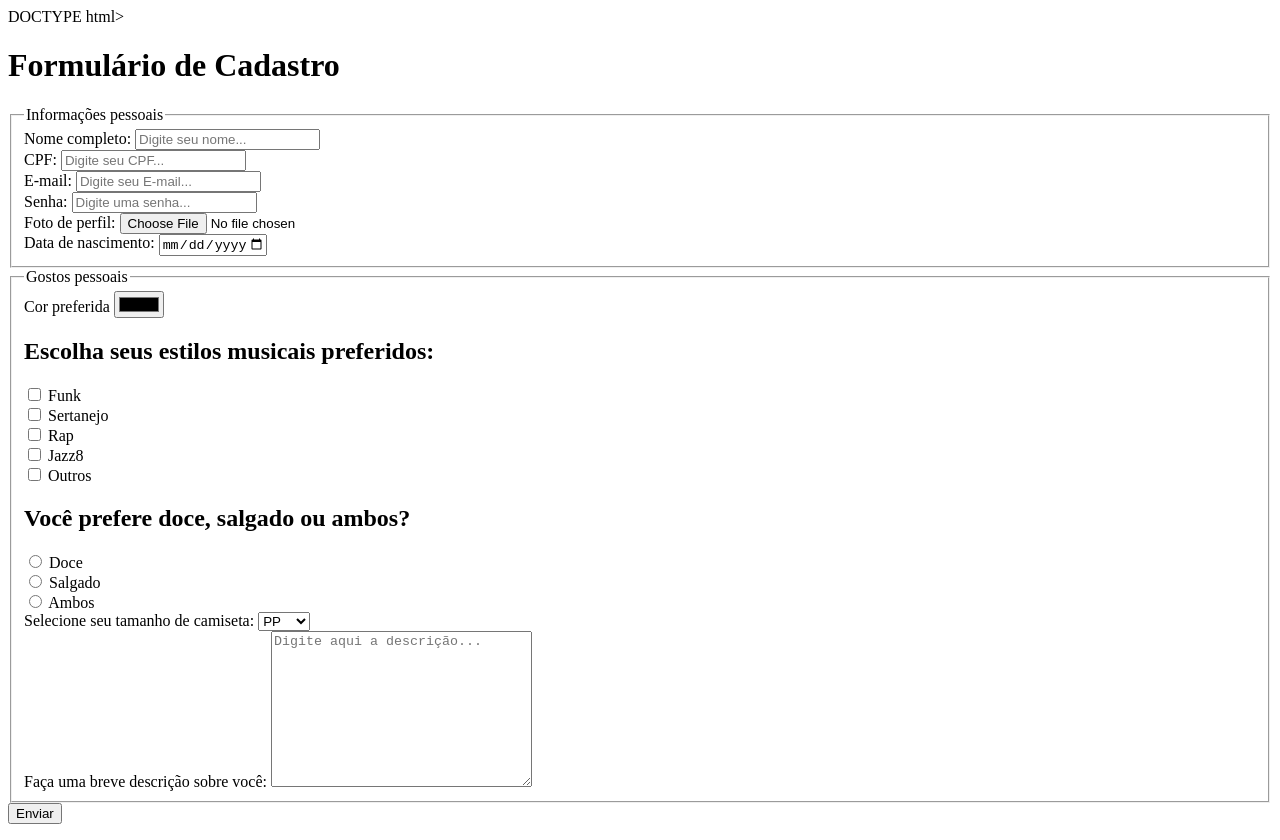
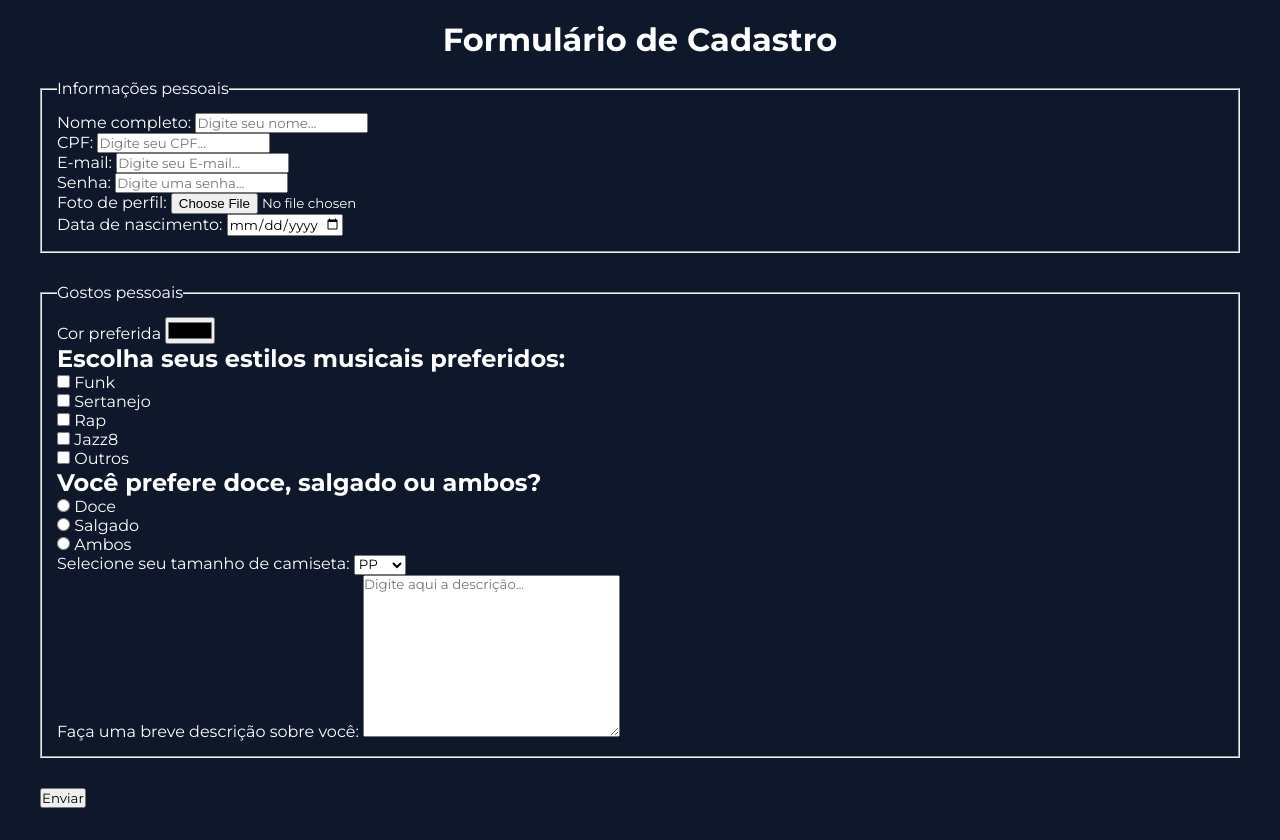
Before and after one commit to arthur-dell/formulario, a plain HTML site: page index.html in a window 1280 px wide. After the commit the page ends 808 px from the top, so only its background shows below. Drawn offline with Linux system fonts and the light colour scheme.

Commit message:
inicialização do CSS

```diff
--- a/index.html
+++ b/index.html
@@ -1,12 +1,18 @@
-DOCTYPE html>
+
+<DOCTYPE html>
 <html lang="pt-br">
 <head>
     <meta charset="UTF-8">
     <meta name="viewport" content="width=device-width, initial-scale=1.0">
     <link rel="shortcut icon" href="./assets/favicon-santa cruz.ico" type ="image/x-icon">
+    <link rel="stylesheet" href="style.css">
+    <link rel="preconnect" href="https://fonts.googleapis.com">
+<link rel="preconnect" href="https://fonts.gstatic.com" crossorigin>
+<link href="https://fonts.googleapis.com/css2?family=Montserrat:ital,wght@0,100..900;1,100..900&display=swap" rel="stylesheet">
    <title>Formulário de cadastro</title>
 </head>
 <body>
+    <div id="page">
         <header>
             <h1>Formulário de Cadastro</h1>
          </header>
@@ -116,5 +122,6 @@ DOCTYPE html>
              </form>
 
          </main>
+    </div>
 </body>
 </html>
--- /dev/null
+++ b/style.css
@@ -0,0 +1,31 @@
+* {
+    margin: 0;
+    padding: 0;
+    box-sizing: border-box;
+    font-family: "Montserrat", sans-serif;
+}
+
+:root{
+    font-size: 62.5%;
+}
+
+body{
+    font-size: 1.6rem;
+    background-color: oklch(20.8% 0.042 265.755);
+    color: #FFF;
+}
+
+#page {
+    max-width: 120rem;
+    margin-inline: auto;
+}
+
+header{
+    padding-block: 2rem;
+    text-align: center;
+}
+
+fieldset{
+    padding: 1.5rem;
+    margin-bottom: 3rem;
+}
```
Lines whose indentation alone changed are shown as unchanged.
